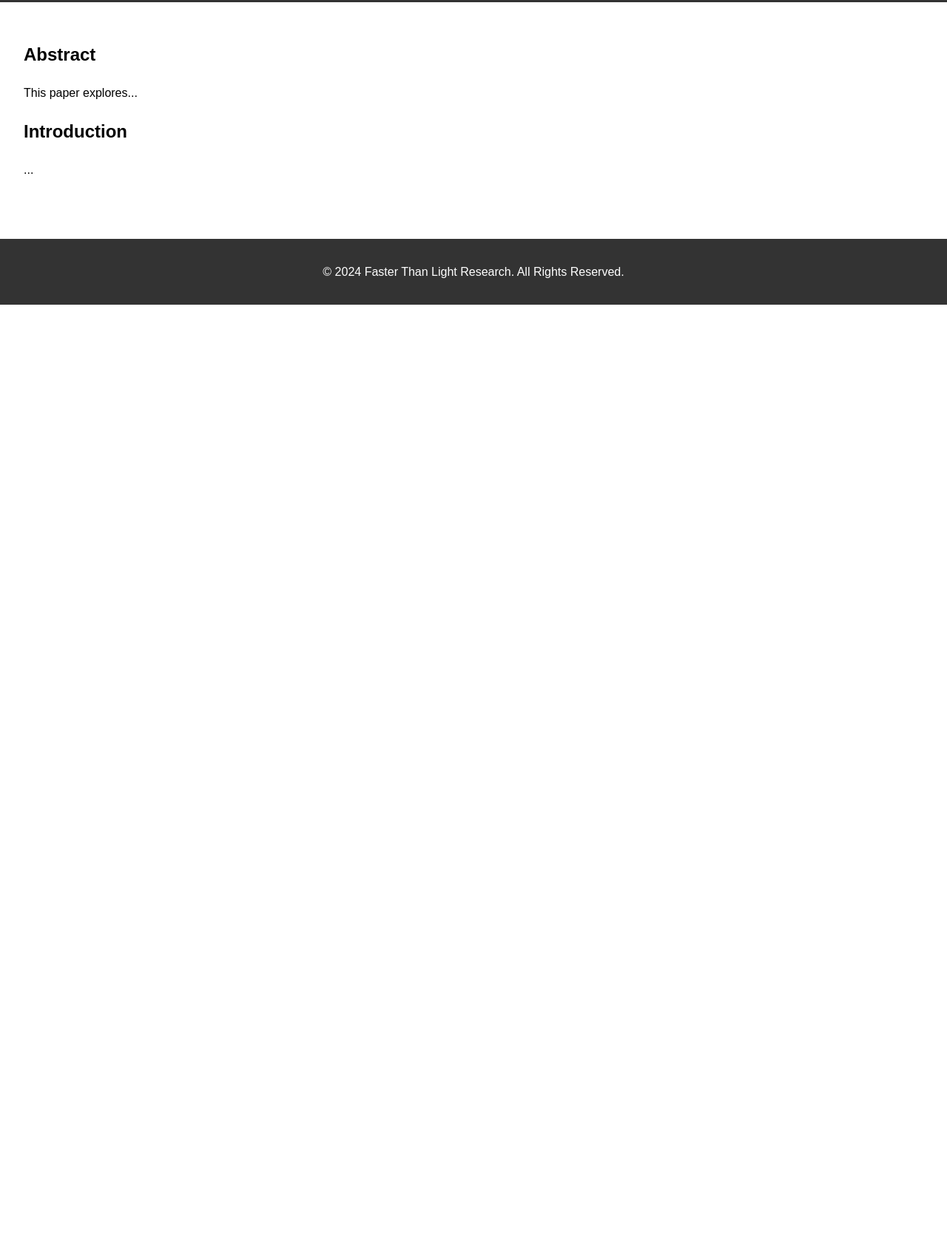
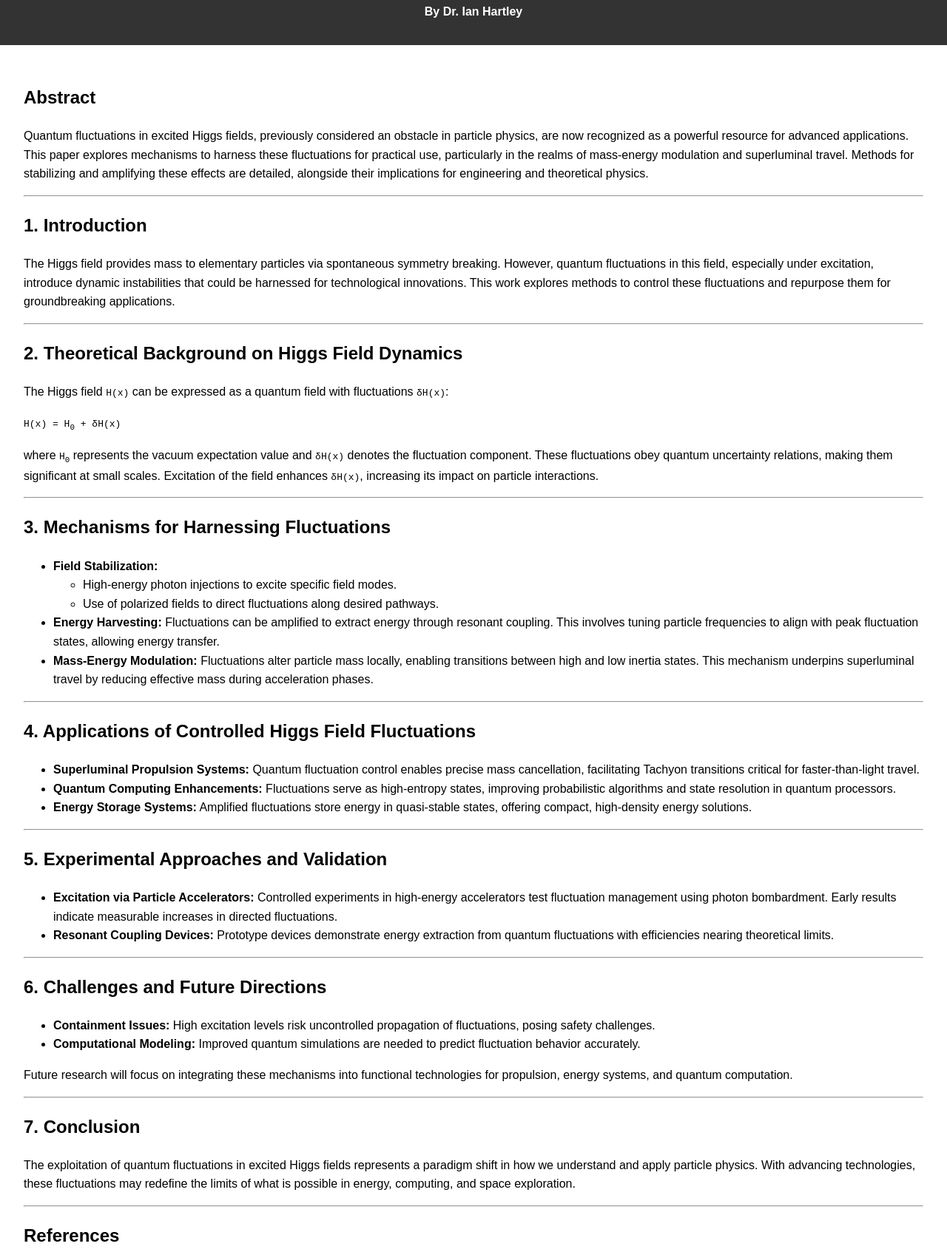
Before and after one commit to sdnbs1/papers, a plain HTML site: page papers/paper2.html in a window 1280 px wide. Shown: the part 80-1773 px from the top of the page at 74% size. Before the commit the page ends 800 px from the top, so only its background shows below. Drawn offline with Linux system fonts and the light colour scheme.

Commit message:
Update paper2.html

```diff
--- a/papers/paper2.html
+++ b/papers/paper2.html
@@ -1,22 +1,102 @@
-
 <!DOCTYPE html>
 <html lang="en">
 <head>
     <meta charset="UTF-8">
     <meta name="viewport" content="width=device-width, initial-scale=1.0">
-    <title>Paper Title</title>
+    <title>Quantum Fluctuations in Excited Higgs Fields</title>
     <link rel="stylesheet" href="../css/style.css">
 </head>
 <body>
     <header>
-        <h1>Paper Title</h1>
+        <h1>Quantum Fluctuations in Excited Higgs Fields: Harnessing Their Potential</h1>
+        <p><strong>By Dr. Ian Hartley</strong></p>
     </header>
     <main>
         <article>
             <h2>Abstract</h2>
-            <p>This paper explores...</p>
-            <h2>Introduction</h2>
-            <p>...</p>
+            <p>
+                Quantum fluctuations in excited Higgs fields, previously considered an obstacle in particle physics, are now recognized as a powerful resource for advanced applications. This paper explores mechanisms to harness these fluctuations for practical use, particularly in the realms of mass-energy modulation and superluminal travel. Methods for stabilizing and amplifying these effects are detailed, alongside their implications for engineering and theoretical physics.
+            </p>
+
+            <hr>
+
+            <h2>1. Introduction</h2>
+            <p>
+                The Higgs field provides mass to elementary particles via spontaneous symmetry breaking. However, quantum fluctuations in this field, especially under excitation, introduce dynamic instabilities that could be harnessed for technological innovations. This work explores methods to control these fluctuations and repurpose them for groundbreaking applications.
+            </p>
+
+            <hr>
+
+            <h2>2. Theoretical Background on Higgs Field Dynamics</h2>
+            <p>
+                The Higgs field <code>H(x)</code> can be expressed as a quantum field with fluctuations <code>δH(x)</code>:
+            </p>
+            <p><code>H(x) = H<sub>0</sub> + δH(x)</code></p>
+            <p>
+                where <code>H<sub>0</sub></code> represents the vacuum expectation value and <code>δH(x)</code> denotes the fluctuation component. These fluctuations obey quantum uncertainty relations, making them significant at small scales. Excitation of the field enhances <code>δH(x)</code>, increasing its impact on particle interactions.
+            </p>
+
+            <hr>
+
+            <h2>3. Mechanisms for Harnessing Fluctuations</h2>
+            <ul>
+                <li><strong>Field Stabilization:</strong>
+                    <ul>
+                        <li>High-energy photon injections to excite specific field modes.</li>
+                        <li>Use of polarized fields to direct fluctuations along desired pathways.</li>
+                    </ul>
+                </li>
+                <li><strong>Energy Harvesting:</strong>
+                    Fluctuations can be amplified to extract energy through resonant coupling. This involves tuning particle frequencies to align with peak fluctuation states, allowing energy transfer.
+                </li>
+                <li><strong>Mass-Energy Modulation:</strong>
+                    Fluctuations alter particle mass locally, enabling transitions between high and low inertia states. This mechanism underpins superluminal travel by reducing effective mass during acceleration phases.
+                </li>
+            </ul>
+
+            <hr>
+
+            <h2>4. Applications of Controlled Higgs Field Fluctuations</h2>
+            <ul>
+                <li><strong>Superluminal Propulsion Systems:</strong> Quantum fluctuation control enables precise mass cancellation, facilitating Tachyon transitions critical for faster-than-light travel.</li>
+                <li><strong>Quantum Computing Enhancements:</strong> Fluctuations serve as high-entropy states, improving probabilistic algorithms and state resolution in quantum processors.</li>
+                <li><strong>Energy Storage Systems:</strong> Amplified fluctuations store energy in quasi-stable states, offering compact, high-density energy solutions.</li>
+            </ul>
+
+            <hr>
+
+            <h2>5. Experimental Approaches and Validation</h2>
+            <ul>
+                <li><strong>Excitation via Particle Accelerators:</strong> Controlled experiments in high-energy accelerators test fluctuation management using photon bombardment. Early results indicate measurable increases in directed fluctuations.</li>
+                <li><strong>Resonant Coupling Devices:</strong> Prototype devices demonstrate energy extraction from quantum fluctuations with efficiencies nearing theoretical limits.</li>
+            </ul>
+
+            <hr>
+
+            <h2>6. Challenges and Future Directions</h2>
+            <ul>
+                <li><strong>Containment Issues:</strong> High excitation levels risk uncontrolled propagation of fluctuations, posing safety challenges.</li>
+                <li><strong>Computational Modeling:</strong> Improved quantum simulations are needed to predict fluctuation behavior accurately.</li>
+            </ul>
+            <p>
+                Future research will focus on integrating these mechanisms into functional technologies for propulsion, energy systems, and quantum computation.
+            </p>
+
+            <hr>
+
+            <h2>7. Conclusion</h2>
+            <p>
+                The exploitation of quantum fluctuations in excited Higgs fields represents a paradigm shift in how we understand and apply particle physics. With advancing technologies, these fluctuations may redefine the limits of what is possible in energy, computing, and space exploration.
+            </p>
+
+            <hr>
+
+            <h2>References</h2>
+            <ul>
+                <li>Higgs PW. Broken Symmetries and the Masses of Gauge Bosons. <em>Phys Rev Lett.</em> 1964;13:508-509.</li>
+                <li>Englert F, Brout R. Broken Symmetry and the Mass of Gauge Vector Mesons. <em>Phys Rev Lett.</em> 1964;13:321-323.</li>
+                <li>Ellis J, Gaillard M, Nanopoulos DV. Quantum Fluctuations in Higgs Field Dynamics. <em>Phys Lett B.</em> 1987;197(3):300-304.</li>
+            </ul>
         </article>
     </main>
     <footer>
```
